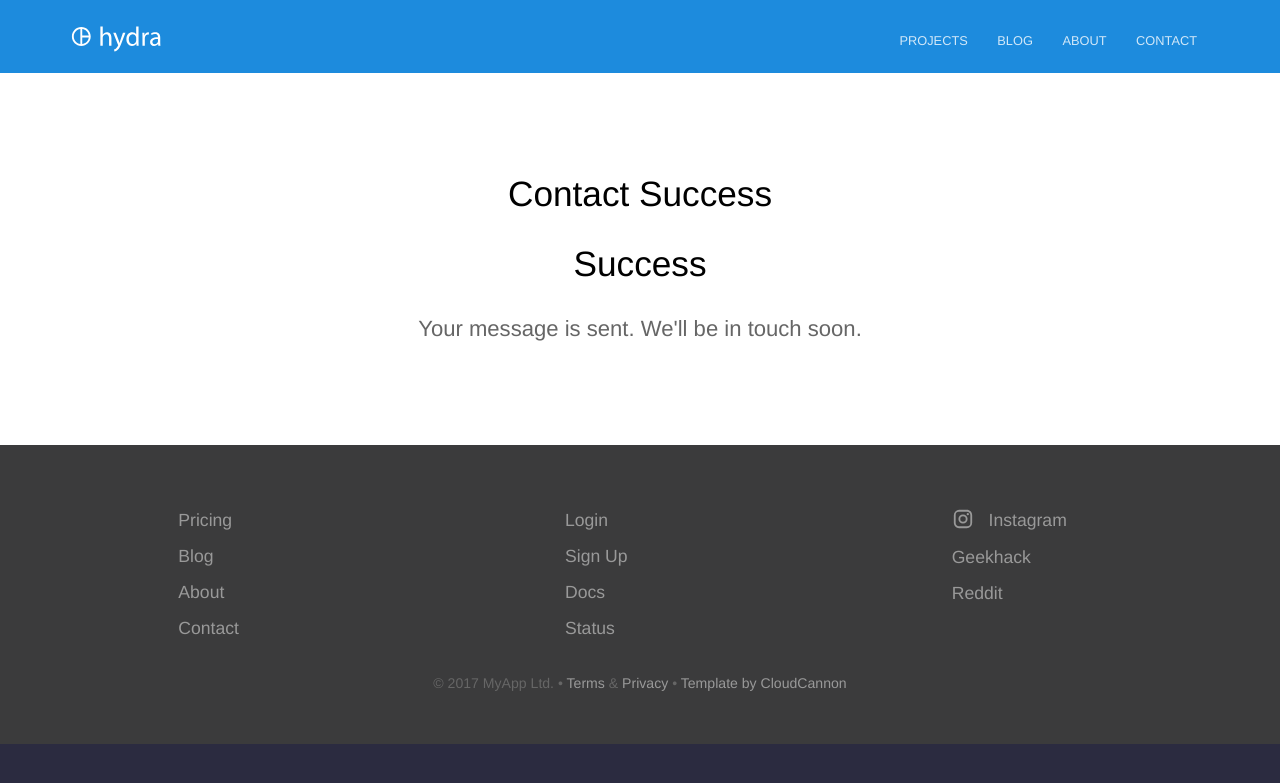
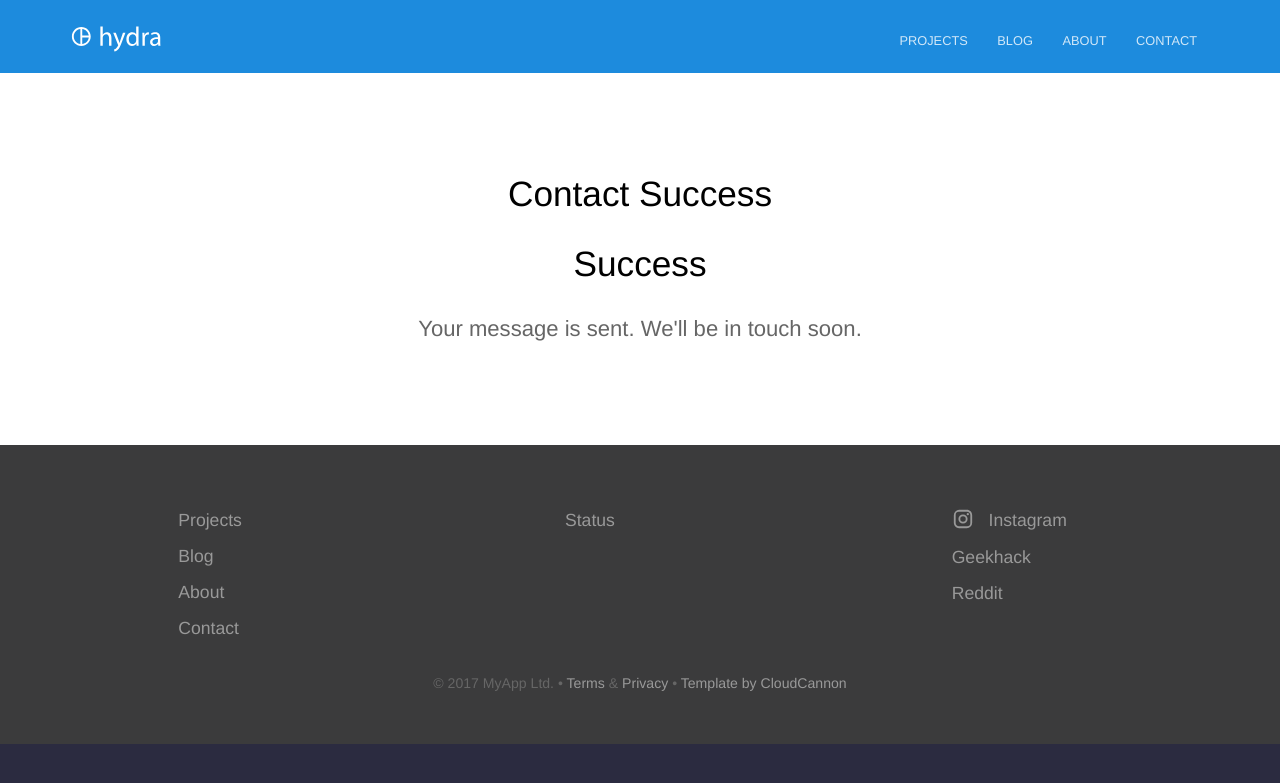
Before and after one commit to RedSunsRMK/redsunsrmk.github.io, a Jekyll site: the page built from contact-success.html, in a window 1280 px wide. Shown: the top 783 px of the page. Built offline with Jekyll 4.4.1, drawn with Linux system fonts in a browser that asks for light colours.

Commit message:
Update footer.yml

```diff
--- a/_data/footer.yml
+++ b/_data/footer.yml
@@ -1,6 +1,6 @@
 - links:
-  - name: Pricing
-    link: /pricing/
+  - name: Projects
+    link: /projects/
   - name: Blog
     link: /blog/
   - name: About
@@ -8,15 +8,6 @@
   - name: Contact
     link: /contact/
 - links:
-  - name: Login
-    link: /
-    new_window: true
-  - name: Sign Up
-    link: /
-    new_window: true
-  - name: Docs
-    link: /
-    new_window: true
   - name: Status
     link: /
     new_window: true
```
